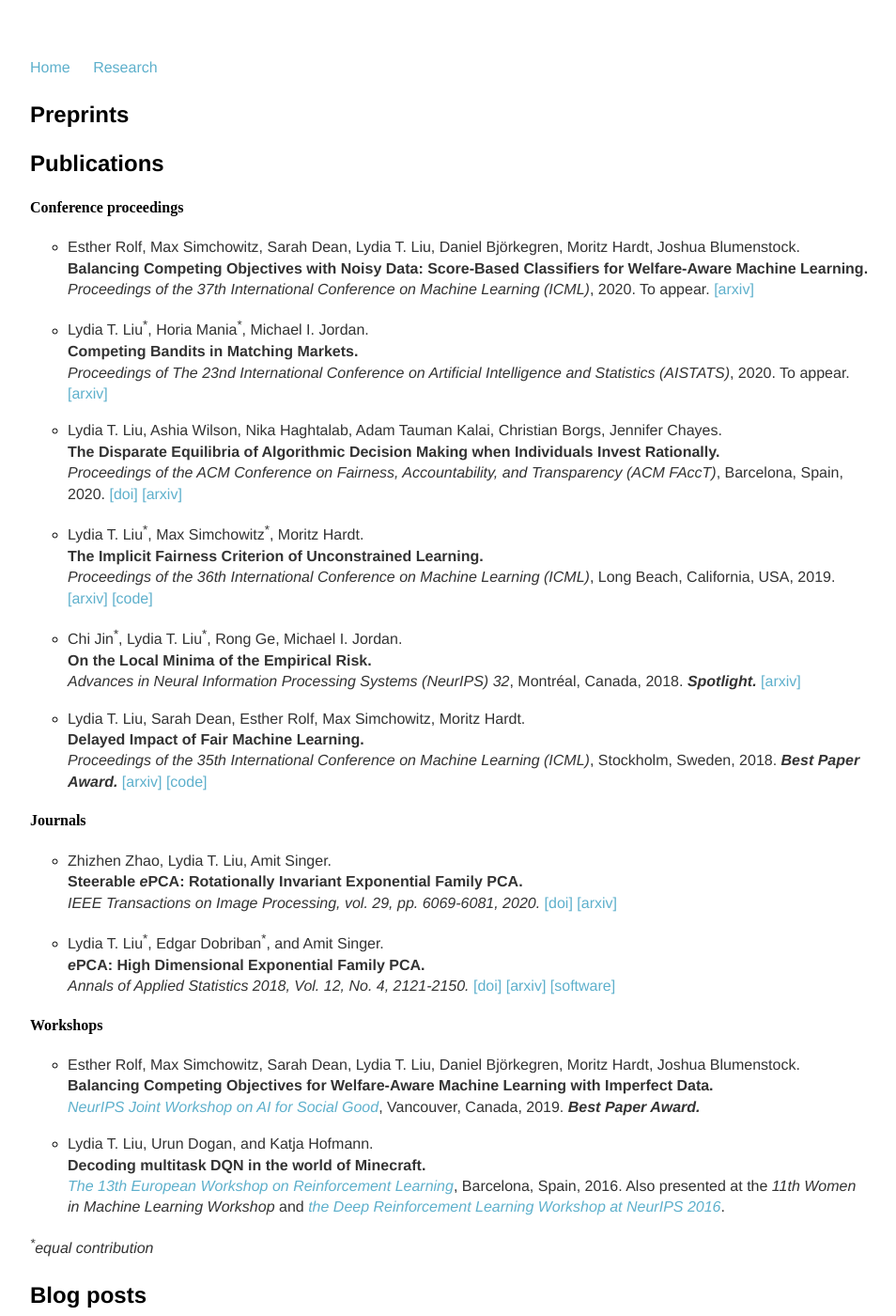
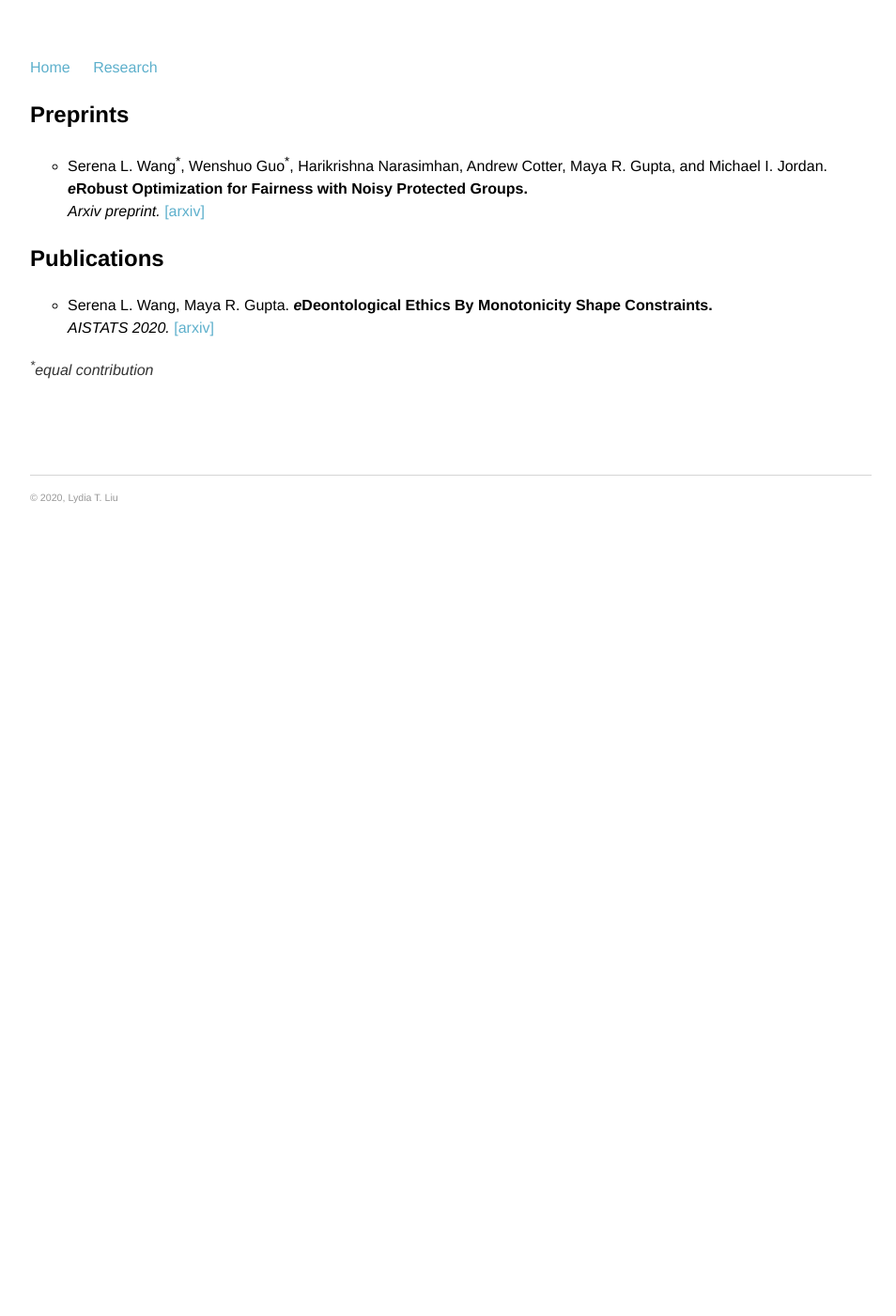
Before and after one commit to serenalwang/serenalwang.github.io, a Jekyll site: the page built from projects.md, in a window 1280 px wide and 1400 px high. Shown: the whole window at 94% size, without its empty margins (160-1114 px from the left). Built offline with Jekyll 4.4.1, drawn with Linux system fonts in a browser that asks for light colours; some of the changed text lies outside the part shown.

Commit message:
changed projects.md.

```diff
--- a/projects.md
+++ b/projects.md
@@ -4,98 +4,14 @@ title: Research
 ---
 
 ### Preprints
-
+* Serena L. Wang<sup>\*</sup>, Wenshuo Guo<sup>\*</sup>, Harikrishna Narasimhan, Andrew Cotter, Maya R. Gupta, and Michael I. Jordan.
+***e*****Robust Optimization for Fairness with Noisy Protected Groups.**
+*Arxiv preprint.* [[arxiv]](https://arxiv.org/abs/2002.09343)
 
 ### Publications
 
-#### Conference proceedings
-
-* Esther Rolf, Max Simchowitz, Sarah Dean, Lydia T. Liu, Daniel Björkegren, Moritz Hardt, Joshua Blumenstock.
-**Balancing Competing Objectives with Noisy Data: Score-Based Classifiers for Welfare-Aware Machine Learning.**
-*Proceedings of the 37th International Conference on Machine Learning (ICML)*, 2020. To appear. [[arxiv]](https://arxiv.org/abs/2003.06740)
-
-* Lydia T. Liu<sup>\*</sup>, Horia Mania<sup>\*</sup>, Michael I. Jordan.
-**Competing Bandits in Matching Markets.**
-*Proceedings of The 23nd International Conference on Artificial Intelligence and Statistics (AISTATS)*, 2020. To appear. [[arxiv]](https://arxiv.org/abs/1906.05363)
-
-* Lydia T. Liu, Ashia Wilson, Nika Haghtalab, Adam Tauman Kalai, Christian Borgs, Jennifer Chayes.
-**The Disparate Equilibria of Algorithmic Decision Making when Individuals Invest Rationally.**
-*Proceedings of the ACM Conference on Fairness, Accountability, and Transparency (ACM FAccT)*, Barcelona, Spain, 2020. [[doi]](https://dl.acm.org/doi/abs/10.1145/3351095.3372861)
-[[arxiv]](https://arxiv.org/abs/1910.04123)
-
-* Lydia T. Liu<sup>\*</sup>, Max Simchowitz<sup>\*</sup>, Moritz Hardt.
-**The Implicit Fairness Criterion of Unconstrained Learning.**
-*Proceedings of the 36th International Conference on Machine Learning (ICML)*, Long Beach, California, USA, 2019. [[arxiv]](https://arxiv.org/abs/1808.10013) [[code]](https://github.com/lydiatliu/unconstrainedml)
-
-* Chi Jin<sup>\*</sup>, Lydia T. Liu<sup>\*</sup>, Rong Ge, Michael I. Jordan.
-**On the Local Minima of the Empirical Risk.**
-*Advances in Neural Information Processing Systems (NeurIPS) 32*, Montréal, Canada, 2018. ***Spotlight.*** [[arxiv]](https://arxiv.org/abs/1803.09357)
-
-* Lydia T. Liu, Sarah Dean, Esther Rolf, Max Simchowitz, Moritz Hardt.
-**Delayed Impact of Fair Machine Learning.**
-*Proceedings of the 35th International Conference on Machine Learning (ICML)*, Stockholm, Sweden, 2018. ***Best Paper Award.*** [[arxiv]](https://arxiv.org/abs/1803.04383) [[code]](https://github.com/lydiatliu/delayedimpact)
-
-#### Journals
-
-* Zhizhen Zhao, Lydia T. Liu, Amit Singer.
-**Steerable *e*PCA: Rotationally Invariant Exponential Family PCA.**
-*IEEE Transactions on Image Processing, vol. 29, pp. 6069-6081, 2020.* [[doi]](https://doi.org/10.1109/TIP.2020.2988139) [[arxiv]](https://arxiv.org/abs/1812.08789)
-
-* Lydia T. Liu<sup>\*</sup>, Edgar Dobriban<sup>\*</sup>, and Amit Singer.
-***e*****PCA: High Dimensional Exponential Family PCA.**
-*Annals of Applied Statistics 2018, Vol. 12, No. 4, 2121-2150.* [[doi]](https://dx.doi.org/10.1214/18-AOAS1146) [[arxiv]](https://arxiv.org/abs/1611.05550) [[software]](http://github.com/lydiatliu/epca/)
-
-
-#### Workshops
-
-* Esther Rolf, Max Simchowitz, Sarah Dean, Lydia T. Liu, Daniel Björkegren, Moritz Hardt, Joshua Blumenstock.
-**Balancing Competing Objectives for Welfare-Aware Machine Learning with Imperfect Data.**
-*[NeurIPS Joint Workshop on AI for Social Good](https://aiforsocialgood.github.io/neurips2019/accepted/track1/pdfs/74_aisg_neurips2019.pdf)*, Vancouver, Canada, 2019. ***Best Paper Award.***
-
-* Lydia T. Liu, Urun Dogan, and Katja Hofmann.
-**Decoding multitask DQN in the world of Minecraft.**
-*[The 13th European Workshop on Reinforcement Learning](https://ewrl.files.wordpress.com/2016/11/ewrl13-2016-submission-29.pdf)*, Barcelona, Spain, 2016. Also presented at the *11th Women in Machine Learning Workshop* and [*the Deep Reinforcement Learning Workshop at NeurIPS 2016*](https://drive.google.com/file/d/0B1PUpk7kwWu-bDd2djhqNEx2S2J4UURTUE1sVjVnS2tXZG9r/view).
-
+* Serena L. Wang, Maya R. Gupta.
+***e*****Deontological Ethics By Monotonicity Shape Constraints.**
+*AISTATS 2020.* [[arxiv]](https://arxiv.org/abs/2001.11990)
 
 *<sup>\*</sup>equal contribution*
-
-
-### Blog posts
-
-* [**When bias begets bias: A source of negative feedback loops in AI systems.**](https://www.microsoft.com/en-us/research/blog/when-bias-begets-bias-a-source-of-negative-feedback-loops-in-ai-systems/) *Microsoft Research Blog.* Jan 2020.
-
-* [**Delayed Impact of Fair Machine Learning.**](https://bair.berkeley.edu/blog/2018/05/17/delayed-impact/) Co-authored with Sarah Dean, Esther Rolf, Max Simchowitz, Moritz Hardt. *Berkeley AI Research Blog.* May 2018.
-
-
-### Talks
-
-* **The Disparate Equilibria of Algorithmic Decision Making when Individuals Invest Rationally.**
-  * ACM FAccT, Barcelona, Spain. Jan 2020. [[slides]](/assets/slides-541-short.pdf)
-
-* **Competing Bandits in Matching Markets**
-  * BAIR/CPAR/BDD seminar, Berkeley, CA, USA. Nov 2019.
-  * DS102 "Data, Inference, and Decisions" Lecture, Berkeley, CA, USA. Nov 2019. [[video]](https://youtu.be/jjbN67XosqU?t=273)
-  * Third Annual Berkeley-Stanford Econometrics Jamboree. Nov 2019.
-  * Simons Institute Program on Online and Matching-Based Market Design, Deep Dive Seminar. Oct 2019.
-  * EC 2019 Workshop on Learning in Presence of Strategic Behavior, Phoenix, AZ, USA. June 2019. [[slides]](/assets/markets_bandits_v2.pdf)
-
-* **The Implicit Fairness Criterion of Unconstrained Learning**
-  * ICML, Long Beach, CA, USA. June 2019. [[slides]](/assets/icml_talk_2019.pdf) [[video, starts at 34:50]](https://slideslive.com/38917650/statistical-learning-theory)
-
-* **Delayed Impact of Fair Machine Learning**
-  * MSR AI Seminar, Redmond, WA. November 2018. [[video]](https://youtu.be/8cDVtXjvq9s)
-  * MPI for Software Systems, Saarbrucken, Germany. October 2018.
-  * MPI for Intelligent Systems, Tuebingen, Germany. October 2018.
-  * ICML plenary talk, Stockholm, Sweden. July 2018. [[slides]](/assets/icml_talk_2018.pdf) [[video]](https://vimeo.com/295742898)
-
-
-
-* ***e*****PCA: High Dimensional Exponential Family PCA**
-  * John Storey's group. Princeton, NJ. April 2017. [[slides]](/assets/epca_talk_apr20.pdf)
-  * Program in Applied and Computational Mathematics Certificate Program Oral Presentations. Princeton, NJ. April 2017. *Best Project*
-
-
-### Other links
-Our work has been featured in:
-* Talking Machines podcast, [Long Term Fairness](https://www.thetalkingmachines.com/episodes/long-term-fairness).
-* Bloomberg Opinion, [How to Teach a Computer What ‘Fair’ Means](https://www.bloomberg.com/view/articles/2018-03-15/computer-algorithms-need-to-know-what-fair-means).
```
